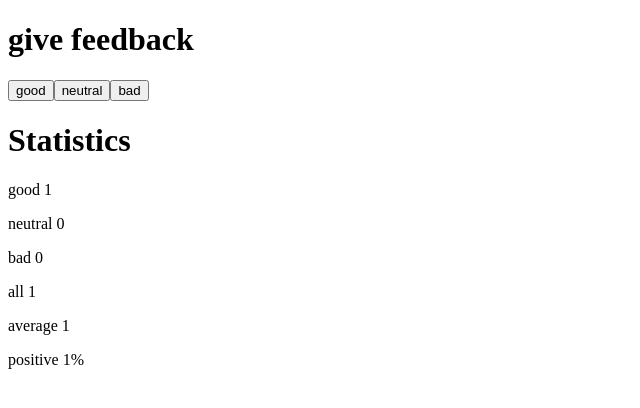
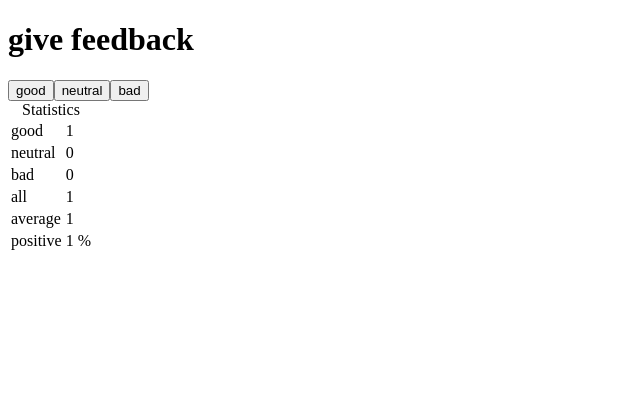
Before and after one commit to h4rshupadhyay/fullstackopen, a React (Vite) app in the folder part1/unicafe/: page / in a window 1280 px wide. Both pictures are taken after a click on the button "good". Shown: the top 408 px of the page, without its empty margins (0-640 px from the left). Built offline with nearby package versions, Linux system fonts and the light colour scheme.

Commit message:
solved 1.11

```diff
--- a/part1/unicafe/src/App.jsx
+++ b/part1/unicafe/src/App.jsx
@@ -6,8 +6,16 @@
 }
 
 const StatisticLine = ({statistic,text}) => {
-  if(text==="positive") return <p>{text} {statistic}%</p>
-  return <p>{text} {statistic}</p>
+  if(text==="positive") return (
+   <tr>
+    <td>{text}</td>
+    <td>{statistic} %</td>
+  </tr>)
+  return (
+  <tr>
+    <td>{text}</td>
+    <td>{statistic}</td>
+  </tr>)
 }
 
 const Statistics = ({good,neutral,bad}) => {
@@ -23,15 +31,17 @@
     )
   }
   return (
-    <>
-    <h1>Statistics</h1>
+    <table>
+    <caption>Statistics</caption>
+    <tbody>
     <StatisticLine text="good" statistic={good}/>
     <StatisticLine text="neutral" statistic={neutral} />
     <StatisticLine text="bad" statistic={bad} />
     <StatisticLine text="all" statistic={good+neutral+bad} />
     <StatisticLine text="average" statistic={average} />
     <StatisticLine text="positive" statistic={positive} />
-    </>
+    </tbody>
+    </table>
   )
 }
 
```
